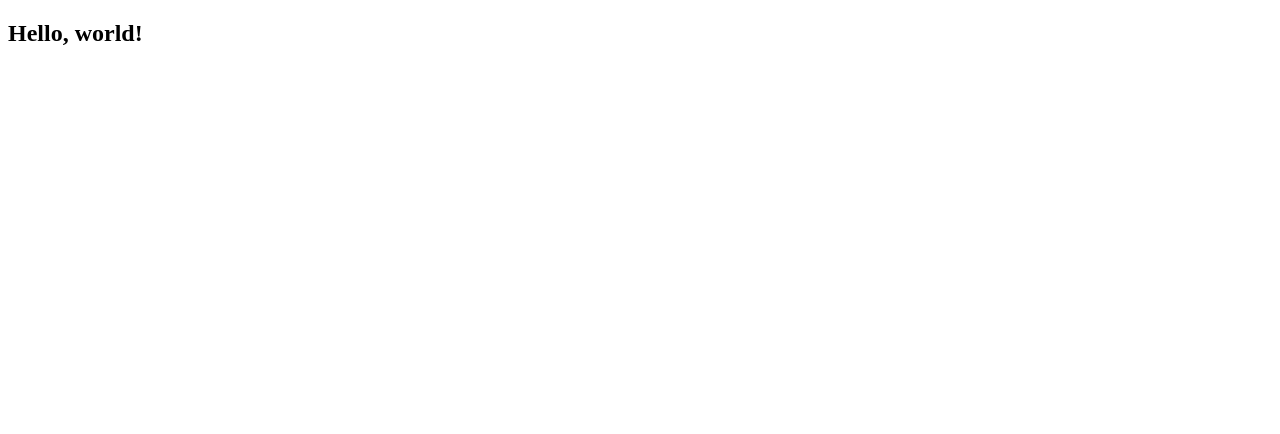
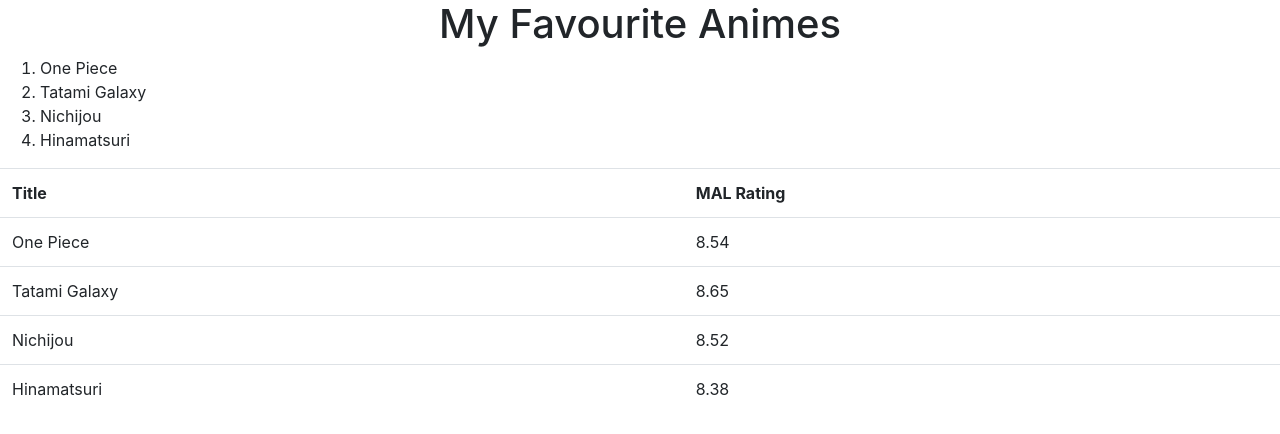
Before and after one commit to diosama52/project0, a plain HTML site: page index.html in a window 1280 px wide. Drawn offline with nearby package versions, Linux system fonts and the light colour scheme.

Commit message:
added new anime

```diff
--- a/index.html
+++ b/index.html
@@ -1,9 +1,42 @@
 <!DOCTYPE html>
 <html>
     <head>
-        <title>My Webpage</title>
+    	<meta charset="UTF-8">
+        <title>My Favourite Animes</title>
+        <link rel="stylesheet" href="style.css">
+        <link rel="stylesheet" href="https://stackpath.bootstrapcdn.com/bootstrap/4.1.1/css/bootstrap.min.css" integrity="sha384-WskhaSGFgHYWDcbwN70/dfYBj47jz9qbsMId/iRN3ewGhXQFZCSftd1LZCfmhktB" crossorigin="anonymous">
     </head>
     <body>
-        <h2>Hello, world!</h2>
+        <h1 class="text-center">My Favourite Animes</h1>
+        <div id="alist">
+        	<ol>
+        		<li>One Piece</li>
+        		<li>Tatami Galaxy</li>
+        		<li>Nichijou</li>
+        		<li>Hinamatsuri</li>
+        	</ol>
+        </div>
+        <table class="table">
+        	<tr>
+        		<th>Title</th>
+        		<th>MAL Rating</th>
+        	</tr>
+        	<tr>
+        		<td>One Piece</td>
+        		<td>8.54</td>
+        	</tr>
+        	<tr>
+        		<td>Tatami Galaxy</td>
+        		<td>8.65</td>
+        	</tr>
+        	<tr>
+        		<td>Nichijou</td>
+        		<td>8.52</td>
+        	</tr>
+        	<tr>
+        		<td>Hinamatsuri</td>
+        		<td>8.38</td>
+        	</tr>
+        </table>
     </body>
 </html>
```
